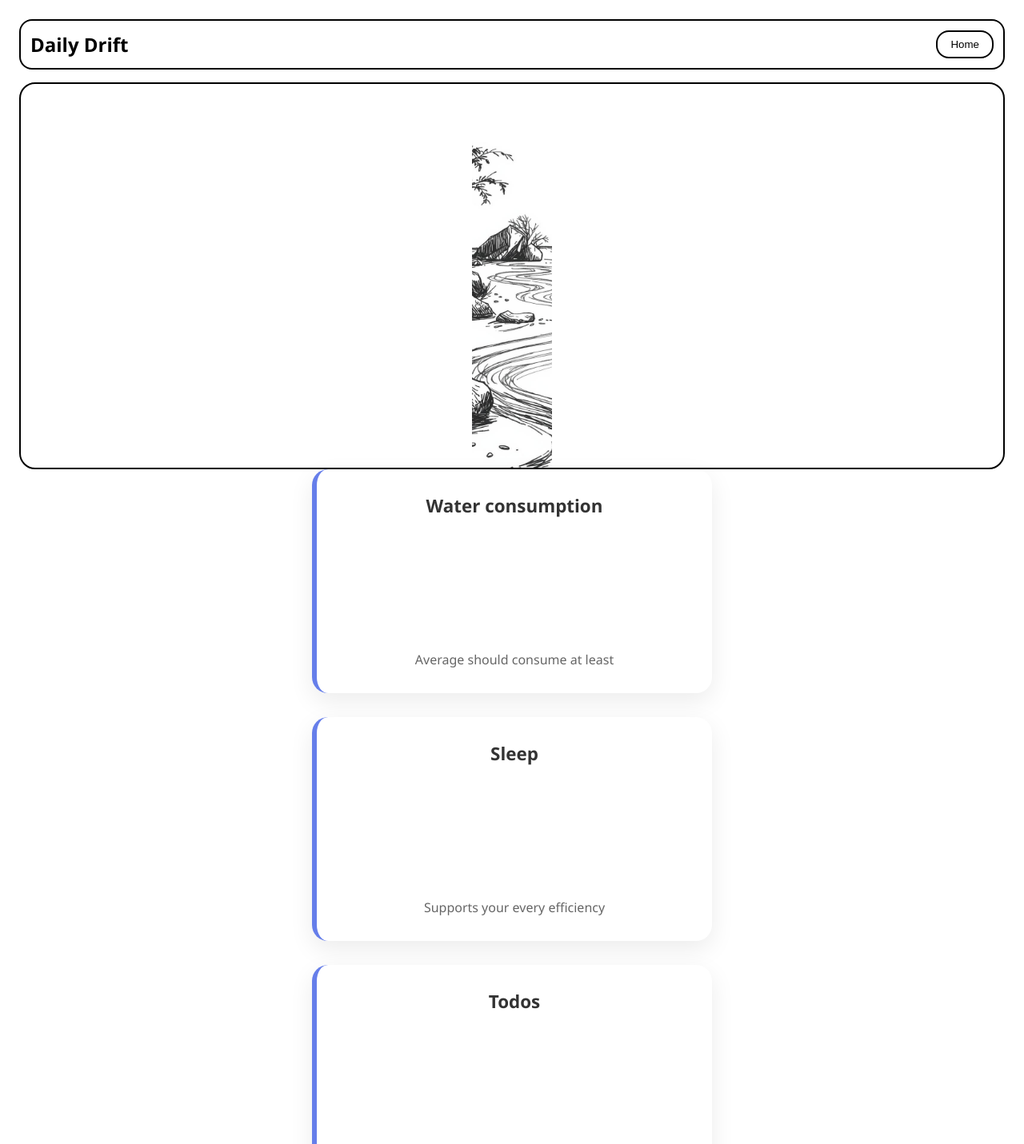
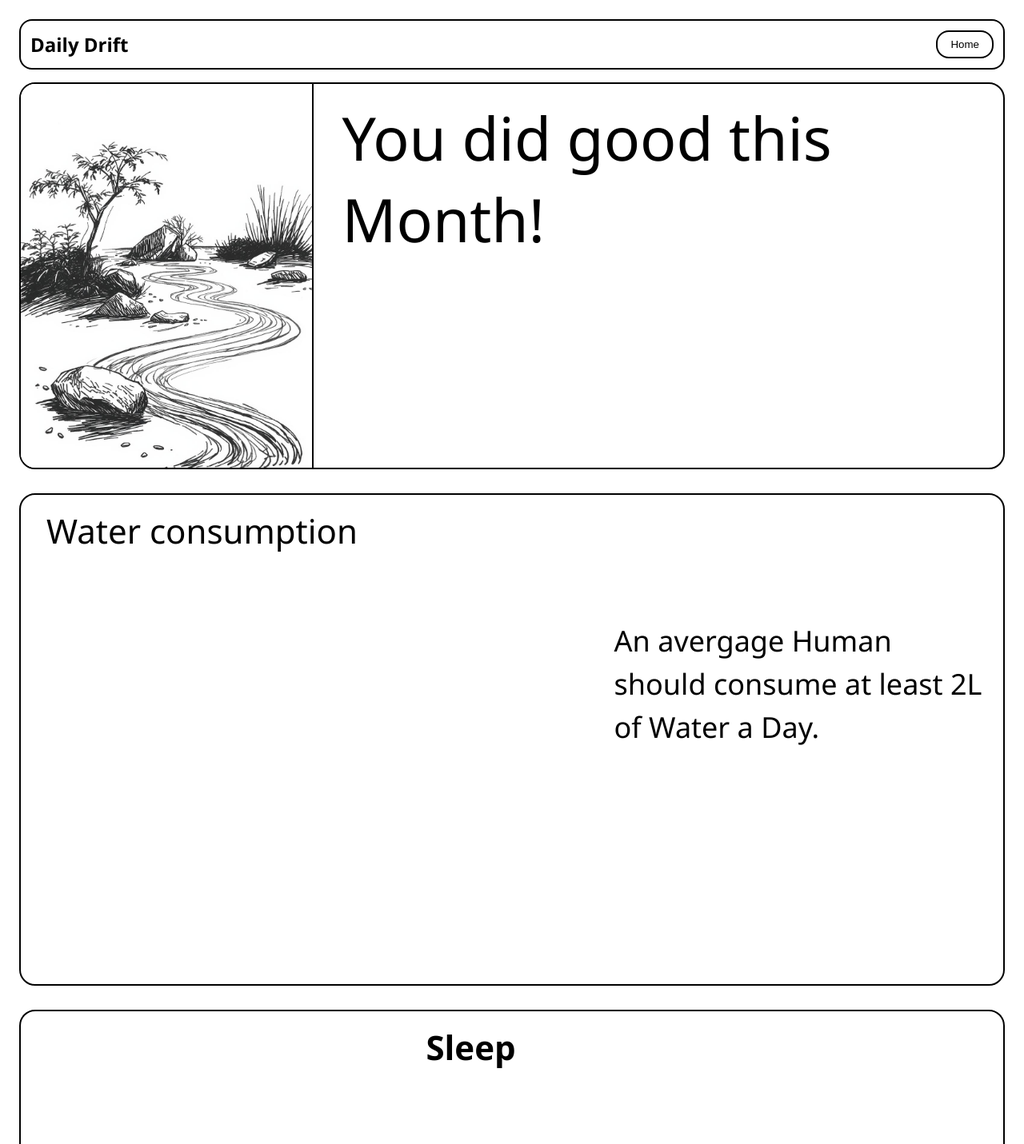
Before and after one commit to DailyDrift/dd-frontend, a React (Vite) app: page /more-analytics in a window 1280 px wide. Shown: the top 1431 px of the page at 80% size. Built offline with nearby package versions, Linux system fonts and the light colour scheme.

Commit message:
stats2 basic layout no stats

```diff
--- a/src/pages/Statistics2Page.jsx
+++ b/src/pages/Statistics2Page.jsx
@@ -18,57 +18,68 @@ const StatsPage = () => {
             <section style={styles.cardGood}>
                 <div  style={styles.grid}>
                     <section style={styles.cardPicture}></section>
+                    <section style={styles.logoGood}>You did good this Month!</section>
                 </div>
             </section>
 
             <div style={styles.chartsContainer}>
                 {/* Water */}
-                <section style={styles.chartCard}>
-                    <div style={styles.chartTitle}>Water consumption</div>
+                <section style={styles.cardRight}>
+                    <div style={styles.gridR}>
+                        <div style={styles.chartTitleRight}>Water consumption</div>
                         <div style={styles.chart}>
                             <div style={styles.barGroup}>
                                 <div style={styles.bar.blue} />
                                 <div style={styles.bar.green} />
                                 <div style={styles.bar.orange} />
                             </div>
-                        <div style={styles.chartText}>Average should consume at least</div>
+                            <div style={styles.chartTextRight}>An avergage Human should
+                                consume at least 2L of
+                                Water a Day.</div>
+                        </div>
                     </div>
                 </section>
 
                 {/* Sleep */}
-                <section style={styles.chartCard}>
-                    <div style={styles.chartTitle}>Sleep</div>
+                <section style={styles.cardLeft}>
+                    <div style={styles.gridL}>
+                        <div style={styles.chartTitleLeft}>Sleep</div>
                         <div style={styles.chart}>
                             <div style={styles.barGroup}>
                                 <div style={styles.bar.blue} />
                                 <div style={styles.bar.green} />
                             </div>
-                        <div style={styles.chartText}>Supports your every efficiency</div>
+                            <div style={styles.chartTextLeft}>A good sleep supports your body's efficiency every day.</div>
+                        </div>
                         </div>
                 </section>
 
                 {/* Todos */}
-                <section style={styles.chartCard}>
-                    <div style={styles.chartTitle}>Todos</div>
+                <section style={styles.cardRight}>
+                    <div style={styles.gridR}>
+                        <div style={styles.chartTitleRight}>Todos</div>
                         <div style={styles.chart}>
                             <div style={styles.barGroup}>
                                 <div style={styles.bar.blue} />
                                 <div style={styles.bar.green} />
                             </div>
-                        <div style={styles.chartText}>Setting todos is a great way to procrastination</div>
+                            <div style={styles.chartTextRight}>Setting up todos is a great way to prevent procrastination.</div>
+                        </div>
                     </div>
                 </section>
 
                 {/* Mood */}
-                <section style={styles.chartCard}>
-                    <div style={styles.chartTitle}>Daily Mood</div>
+                <section style={styles.cardLeft}>
+                    <div style={styles.gridL}>
+                        <div style={styles.chartTitleLeft}>Daily Mood</div>
                         <div style={styles.chart}>
                             <div style={styles.barGroup}>
                                 <div style={styles.bar.blue} />
                                 <div style={styles.bar.green} />
                                 <div style={styles.bar.orange} />
                             </div>
-                        <div style={styles.chartText}>Your daily mood can help you meet your goals quicker</div>
+                            <div style={styles.chartTextLeft}>Your daily mood can help you by archiving your goals quicker.</div>
+                        </div>
                     </div>
                 </section>
             </div>
@@ -107,10 +118,24 @@ const styles = {
     },
     grid: {
         display: "grid",
-        gridTemplateColumns: " 1fr 5fr",
+        gridTemplateColumns: " 2fr 4.5fr",
         gridTemplateRows: "1fr",
         gap: "20px",
         height: "calc(75vh - 120px)",
+    },
+    gridR: {
+        display: "grid",
+        gridTemplateColumns: " 3fr 2fr",
+        gridTemplateRows: "1fr 5fr",
+        gap: "20px",
+        height: "calc(105vh - 260px)",
+    },
+    gridL: {
+        display: "grid",
+        gridTemplateColumns: " 2fr 3fr",
+        gridTemplateRows: "1fr",
+        gap: "20px",
+        height: "calc(105vh - 260px)",
     },
     cardGood: {
         borderRadius: "20px",
@@ -121,10 +146,20 @@ const styles = {
         justifyContent: "center",
         overflow: "hidden",
     },
+    logoGood: {
+        gridColumn: "2 / 4",
+        gridRow: "1",
+        fontSize: "75px",
+        fontWeight: "300",
+        textAlign: "top",
+        justifyContent: "top",
+        padding: "16px",
+    },
     cardPicture: {
-        gridColumn: "1 / 7",
+        gridColumn: "1",
         padding: "16px",
         display: "flex",
+        borderRight: "2px solid #000",
         overflow: "hidden",
         justifyContent: "flex-end",
         alignItems: "flex-end",
@@ -139,22 +174,45 @@ const styles = {
         display: 'flex',
         flexDirection: 'column',
         gap: '30px',
-        maxWidth: '500px',
+        paddingTop: '30px',
         margin: '0 auto',
     },
-    chartCard: {
-        background: 'white',
-        borderRadius: '20px',
-        padding: '30px',
-        boxShadow: '0 10px 30px rgba(0,0,0,0.08)',
-        borderLeft: '6px solid #667eea',
+    cardRight: {
+        borderRadius: "20px",
+        border: "2px solid #000",
+        fontSize: "30px",
+        fontWeight: "500",
+        display: "flex",
+        padding: "16px",
+        justifyContent: "center",
+        overflow: "hidden",
     },
-    chartTitle: {
+    cardLeft: {
+        borderRadius: "20px",
+        border: "2px solid #000",
+        fontSize: "30px",
+        fontWeight: "500",
+        display: "flex",
+        padding: "16px",
+        justifyContent: "center",
+        overflow: "hidden",
+    },
+    chartTitleRight: {
+        gridColumn: "1",
+        gridRow: "1",
+        fontSize: '1.4em',
+        fontWeight: '500',
+        marginBottom: '25px',
+        textAlign: 'top',
+        paddingLeft: '16px',
+    },
+    chartTitleLeft: {
+        gridColumn: "2",
+        gridRow: "1",
         fontSize: '1.4em',
         fontWeight: '700',
-        color: '#333',
         marginBottom: '25px',
-        textAlign: 'center',
+        textAlign: 'left',
     },
     chart: { textAlign: 'center' },
     barGroup: {
@@ -169,10 +227,26 @@ const styles = {
         borderRadius: '8px 8px 4px 4px',
         margin: '0 5px',
     },
-    chartText: {
-        fontSize: '1em',
-        color: '#666',
+    chartTextLeft: {
+        gridColumn: "1",
+        gridRow: "2",
+        fontSize: '36px',
+        textAlign: 'right',
         lineHeight: '1.5',
+        justifyContent: 'space-between',
+        fontWeight: '300',
+        alignSelf: 'center',
+    },
+    chartTextRight: {
+        gridColumn: "2",
+        gridRow: "2",
+        fontSize: '36px',
+        textAlign: 'left',
+        lineHeight: '1.5',
+        alignSelf: 'center',
+        justifyContent: 'space-between',
+        fontWeight: '300',
+        paddingBottom: '200px',
     },
 };
 
```
Lines whose indentation alone changed are shown as unchanged.
